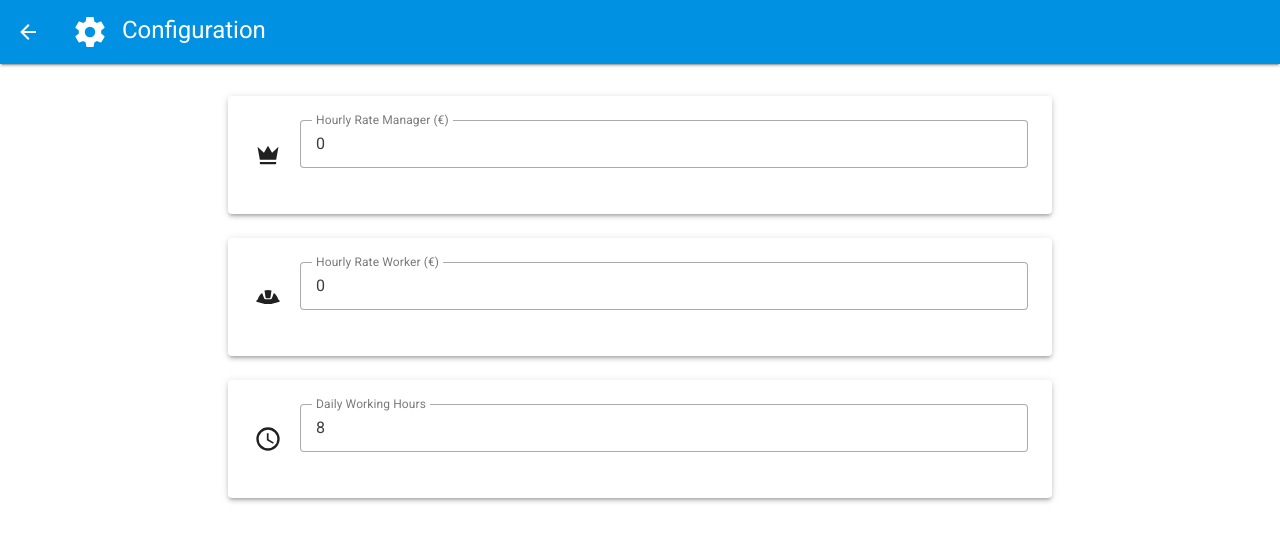
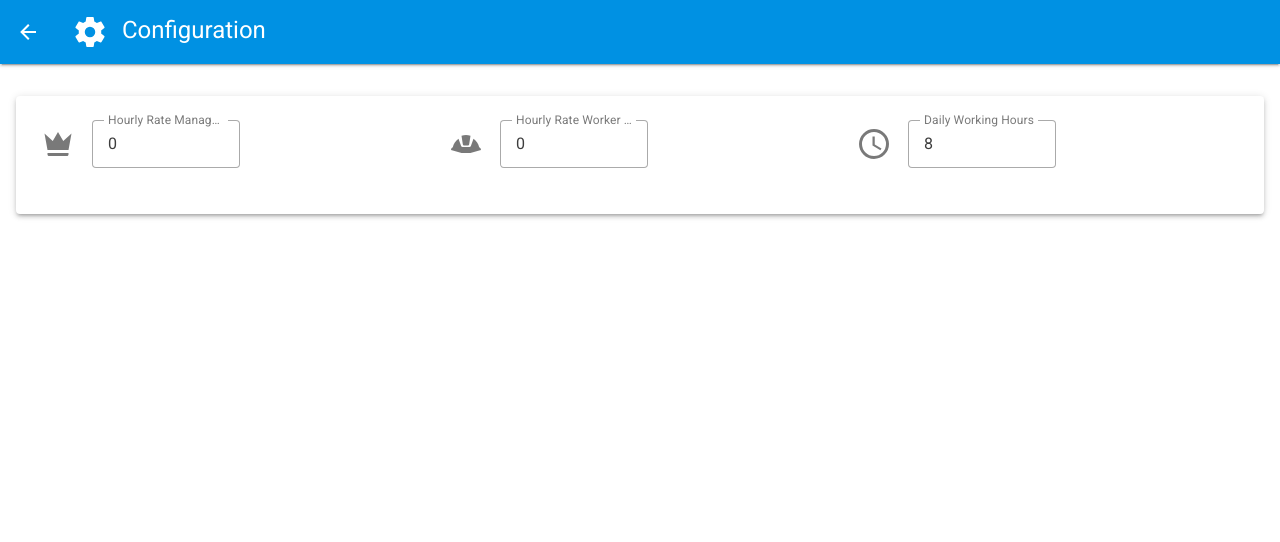
Before and after one commit to entorb/meeting-meter, a Vue app: page /config in a window 1280 px wide. Shown: the top 542 px of the page. Built offline with nearby package versions, Linux system fonts and the light colour scheme.

Commit message:
Simplify layout and add Escape to close config

```diff
--- a/src/pages/ConfigPage.vue
+++ b/src/pages/ConfigPage.vue
@@ -14,18 +14,10 @@
     <!-- Main Content -->
     <v-main>
       <v-container class="py-8" fluid>
-        <v-row justify="center">
-          <v-col cols="12" lg="8" xl="6">
-            <!-- Salary Group 1 -->
         <v-card class="mb-6" elevation="3">
           <v-card-text class="pa-6">
-                <div class="d-flex align-center">
-                  <div
-                    class="icon-container mr-4"
-                    style="width: 32px; display: flex; justify-content: center"
-                  >
-                    <v-icon size="28">{{ customIcons['crown'] }}</v-icon>
-                  </div>
+            <v-row>
+              <v-col cols="12" md="4">
                 <v-text-field
                   v-model="group1HourlyRateInput"
                   label="Hourly Rate Manager (€)"
@@ -36,21 +28,11 @@
                   persistent-hint
                   class="flex-grow-1"
                   data-cy="cfg-salary-1"
+                  style="font-size: 1.5rem; min-width: 70px; max-width: 200px"
+                  :prepend-icon="customIcons['crown']"
                 />
-                </div>
-              </v-card-text>
-            </v-card>
-
-            <!-- Salary Group 2 -->
-            <v-card class="mb-6" elevation="3">
-              <v-card-text class="pa-6">
-                <div class="d-flex align-center">
-                  <div
-                    class="icon-container mr-4"
-                    style="width: 32px; display: flex; justify-content: center"
-                  >
-                    <v-icon size="28">{{ customIcons['hard-hat'] }}</v-icon>
-                  </div>
+              </v-col>
+              <v-col cols="12" md="4">
                 <v-text-field
                   v-model="group2HourlyRateInput"
                   label="Hourly Rate Worker (€)"
@@ -61,21 +43,11 @@
                   persistent-hint
                   class="flex-grow-1"
                   data-cy="cfg-salary-2"
+                  style="font-size: 1.5rem; min-width: 70px; max-width: 200px"
+                  :prepend-icon="customIcons['hard-hat']"
                 />
-                </div>
-              </v-card-text>
-            </v-card>
-
-            <!-- Working Hours -->
-            <v-card class="mb-6" elevation="3">
-              <v-card-text class="pa-6">
-                <div class="d-flex align-center">
-                  <div
-                    class="icon-container mr-4"
-                    style="width: 32px; display: flex; justify-content: center"
-                  >
-                    <v-icon size="28">{{ customIcons['clock-outline'] }}</v-icon>
-                  </div>
+              </v-col>
+              <v-col cols="12" md="4">
                 <v-text-field
                   v-model="workingHoursPerDayInput"
                   label="Daily Working Hours"
@@ -86,18 +58,19 @@
                   persistent-hint
                   class="flex-grow-1"
                   data-cy="working-hours"
+                  style="font-size: 1.5rem; min-width: 70px; max-width: 200px"
+                  :prepend-icon="customIcons['clock-outline']"
                 />
-                </div>
+              </v-col>
+            </v-row>
           </v-card-text>
         </v-card>
-          </v-col>
-        </v-row>
       </v-container>
     </v-main>
   </v-app>
 </template>
 <script lang="ts" setup>
-import { computed } from 'vue'
+import { computed, onMounted, onUnmounted } from 'vue'
 import { sanitizeIntegerInput, validateIntegerInput } from '@/utils/helpers'
 import { useRouter } from 'vue-router'
 import { useMeetingStore } from '@/composables/useMeetingStore'
@@ -145,4 +118,18 @@ const workingHoursPerDayInput = computed({
 function navigateBack(): void {
   router.push('/')
 }
+
+function handleEscape(event: KeyboardEvent) {
+  if (event.key === 'Escape') {
+    navigateBack()
+  }
+}
+
+onMounted(() => {
+  window.addEventListener('keydown', handleEscape)
+})
+
+onUnmounted(() => {
+  window.removeEventListener('keydown', handleEscape)
+})
 </script>
--- a/src/pages/HomePage.vue
+++ b/src/pages/HomePage.vue
@@ -5,29 +5,20 @@
       <v-toolbar-title class="text-h5 font-weight-medium flex-grow-1">
         Meeting Meter
       </v-toolbar-title>
-      <v-btn
-        to="/config"
-        icon
-        variant="text"
-        @click="navigateToConfig"
-        class="ml-auto"
-        data-cy="config-btn"
-      >
-        <v-icon>{{ customIcons['cog'] }}</v-icon>
+      <v-btn to="/config" icon variant="text" @click="navigateToConfig" data-cy="config-btn">
+        <v-icon right class="mr-2">{{ customIcons['cog'] }}</v-icon>
       </v-btn>
     </v-app-bar>
 
     <!-- Main Content -->
     <v-main>
       <v-container class="py-8" fluid>
-        <v-row justify="center">
-          <v-col cols="12" lg="10" xl="8">
         <!-- Timer Card -->
         <v-card class="mb-6" elevation="3">
           <v-card-text class="pa-4">
             <!-- Duration Display -->
             <div class="mb-3">
-                  <v-row align="center" justify="space-between" no-gutters>
+              <v-row justify="space-between" no-gutters>
                 <v-col cols="auto">
                   <div class="d-flex align-center">
                     <!-- Timer Controls -->
@@ -125,12 +116,6 @@
                     density="comfortable"
                     class="flex-grow-1"
                     data-cy="input-group-1"
-                        :hint="
-                          config.group1HourlyRate > 0
-                            ? `${formatCurrency(config.group1HourlyRate * meetingData.group1Participants)}/h`
-                            : 'Configure rate in settings'
-                        "
-                        persistent-hint
                     @blur="handleGroup1Input"
                     @keyup.enter="handleGroup1Input"
                   />
@@ -149,11 +134,6 @@
                     density="comfortable"
                     class="flex-grow-1"
                     data-cy="input-group-2"
-                        :hint="
-                          config.group2HourlyRate > 0
-                            ? `${formatCurrency(config.group2HourlyRate * meetingData.group2Participants)}/h`
-                            : 'Configure rate in settings'
-                        "
                     persistent-hint
                     @blur="handleGroup2Input"
                     @keyup.enter="handleGroup2Input"
@@ -217,8 +197,6 @@
             </v-row>
           </v-card-text>
         </v-card>
-          </v-col>
-        </v-row>
       </v-container>
     </v-main>
   </v-app>
```
Lines whose indentation alone changed are shown as unchanged.
